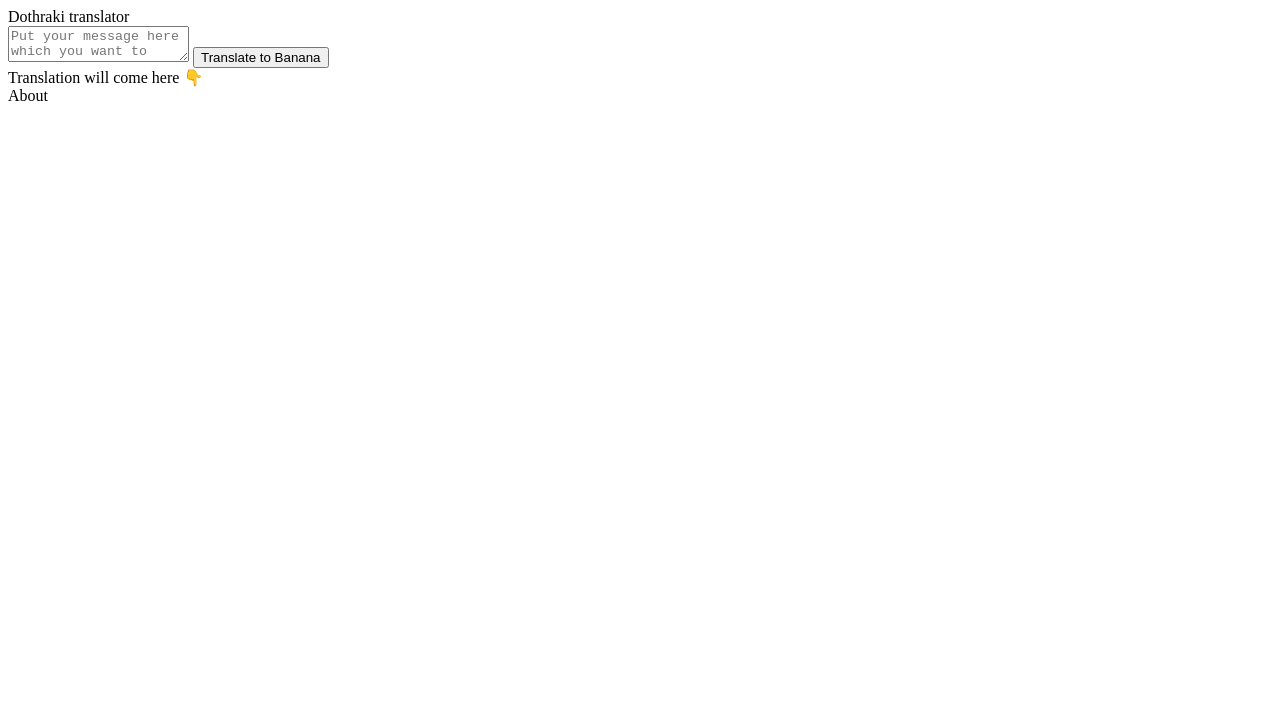
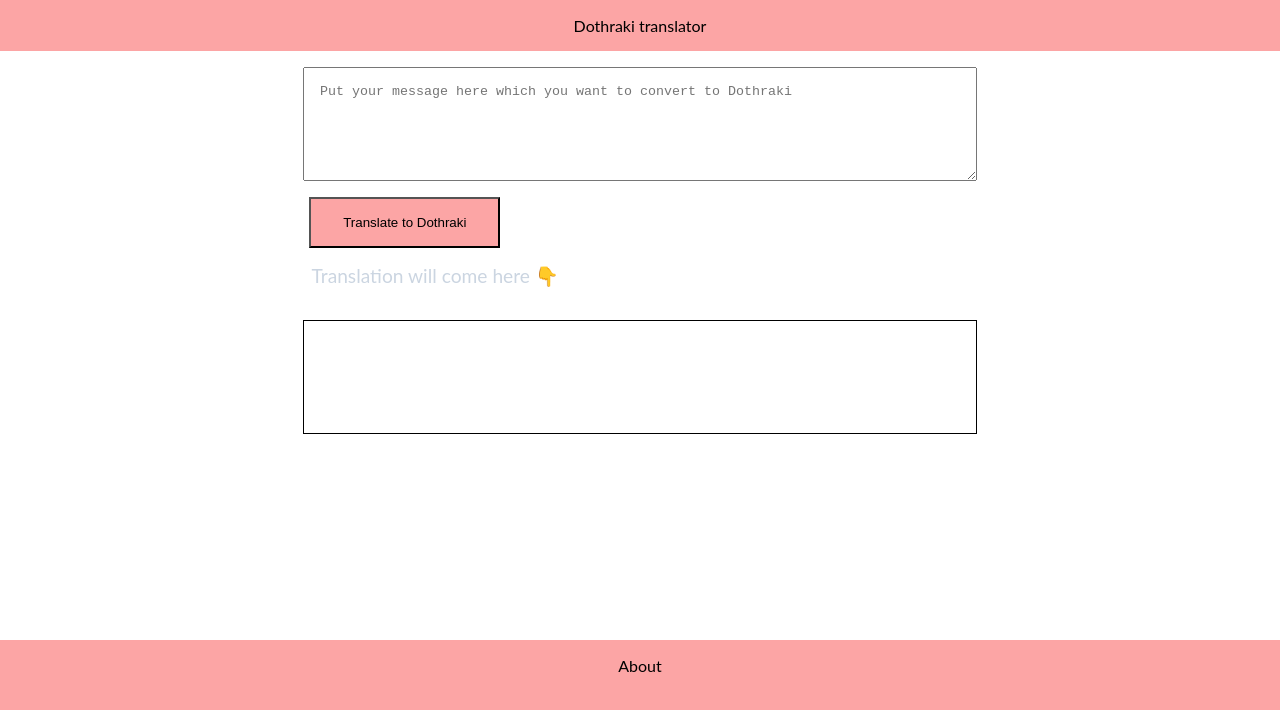
Before and after one commit to sushmita2109/neogcamp-markSeven, a plain HTML site: page index.html in a window 1280 px wide. Drawn offline with Linux system fonts and the light colour scheme.

Commit message:
error handlling

```diff
--- a/app.js
+++ b/app.js
@@ -21,4 +21,7 @@ function clickHandler(){
         var translatedText=json.content.translated;
         outputDiv.innerHTML=translatedText;
     })
+    .catch(errorHandler)
 }
+
+btnClicked.addEventListener('click',clickHandler);
--- a/index.html
+++ b/index.html
@@ -4,6 +4,7 @@
     <meta charset="UTF-8">
     <meta http-equiv="X-UA-Compatible" content="IE=edge">
     <meta name="viewport" content="width=device-width, initial-scale=1.0">
+    <link href="styles.css" rel="stylesheet">
     <title>Dothraki translator</title>
 </head>
 <body>
@@ -14,12 +15,12 @@
     </nav>
     <main>
         <textarea class="txt-area" placeholder="Put your message here which you want to convert to Dothraki " id="txt-input"></textarea>
-        <button class="btn" id="btn-Clicked">Translate to Banana</button>
+        <button class="btn" id="btn-Clicked">Translate to Dothraki</button>
         <div class="output-header"> Translation will come here 👇</div>
         <div class="output" id="output-div"></div>
     </main>
-    <footer>
-        <div>About</div>
+    <footer class="footer">
+        <div class="footer-header">About</div>
         <p></p>
     </footer>
   <script src="app.js" type="text/javascript"></script>
--- a/styles.css
+++ b/styles.css
@@ -0,0 +1,57 @@
+body{
+    margin: 0px;
+    font-family: 'IBM Plex Mono', monospace;
+font-family: 'Lato', sans-serif;
+}
+.navigation{
+ background-color:#fca5a5;
+ padding: 16px;
+ text-align: center;
+}
+main{
+    height: 60vh;
+   text-align: center;
+}
+.txt-area{
+    width: 50%;
+    display: block;
+    height: 10vh;
+    margin: 1rem auto;
+    padding: 1rem;
+}
+
+.btn{
+    margin-left: 1rem;
+    background-color: #fca5a5;
+    padding: 1rem;
+    margin-right: 38vw;
+  padding: 1rem 2rem;
+}
+
+.output-header{
+    font-size: larger;
+    margin-right: 32vw;
+  padding: 1rem 2rem;
+  color: #cbd5e1
+  ;
+}
+
+.output{
+    border: solid 1px black;
+    width: 50%;
+    margin: 1rem auto;
+    height: 10vh;
+    padding: 1rem;
+}
+.footer {
+    position: fixed;
+    bottom: 0;
+    width: 100%;
+    text-align: center;
+    height: 20vh;
+    background-color: #fca5a5;
+}
+
+.footer-header{
+    margin-top: 1rem;
+}
```
